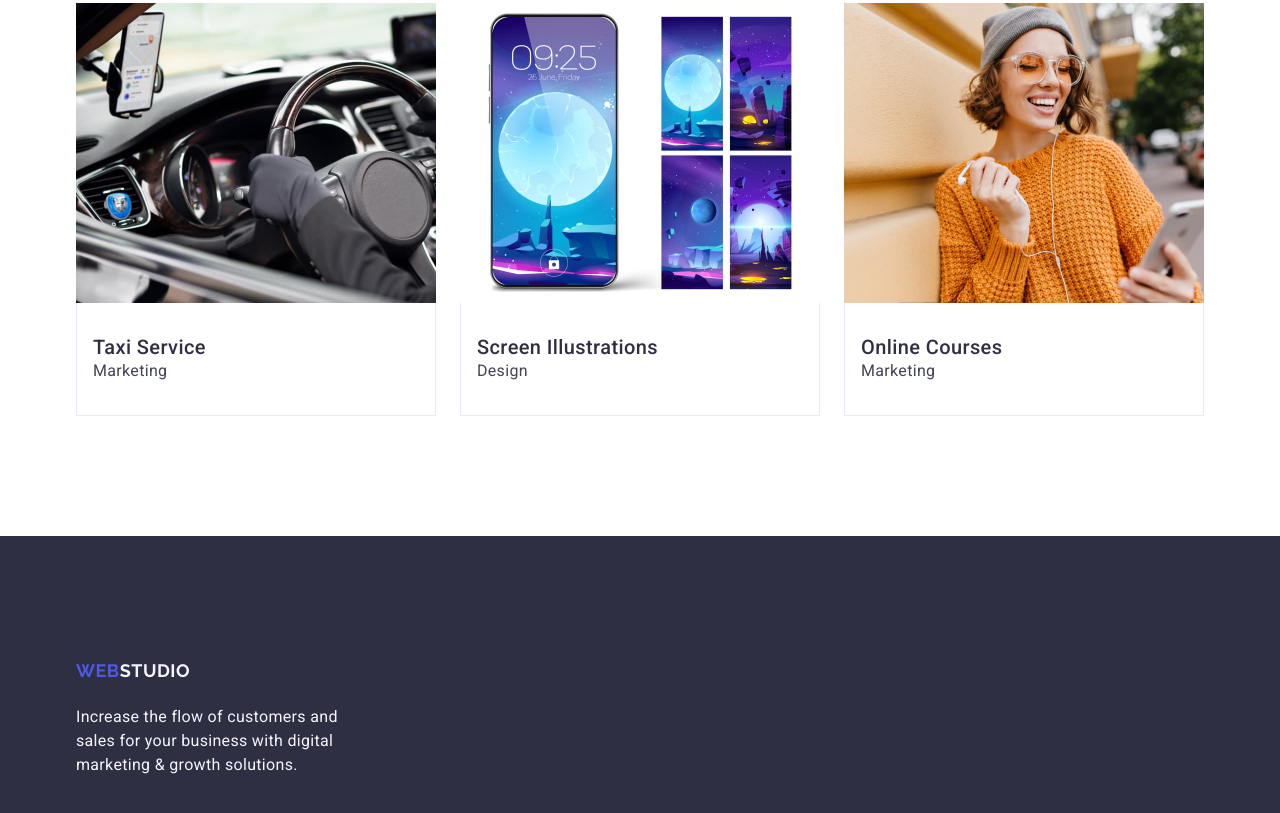
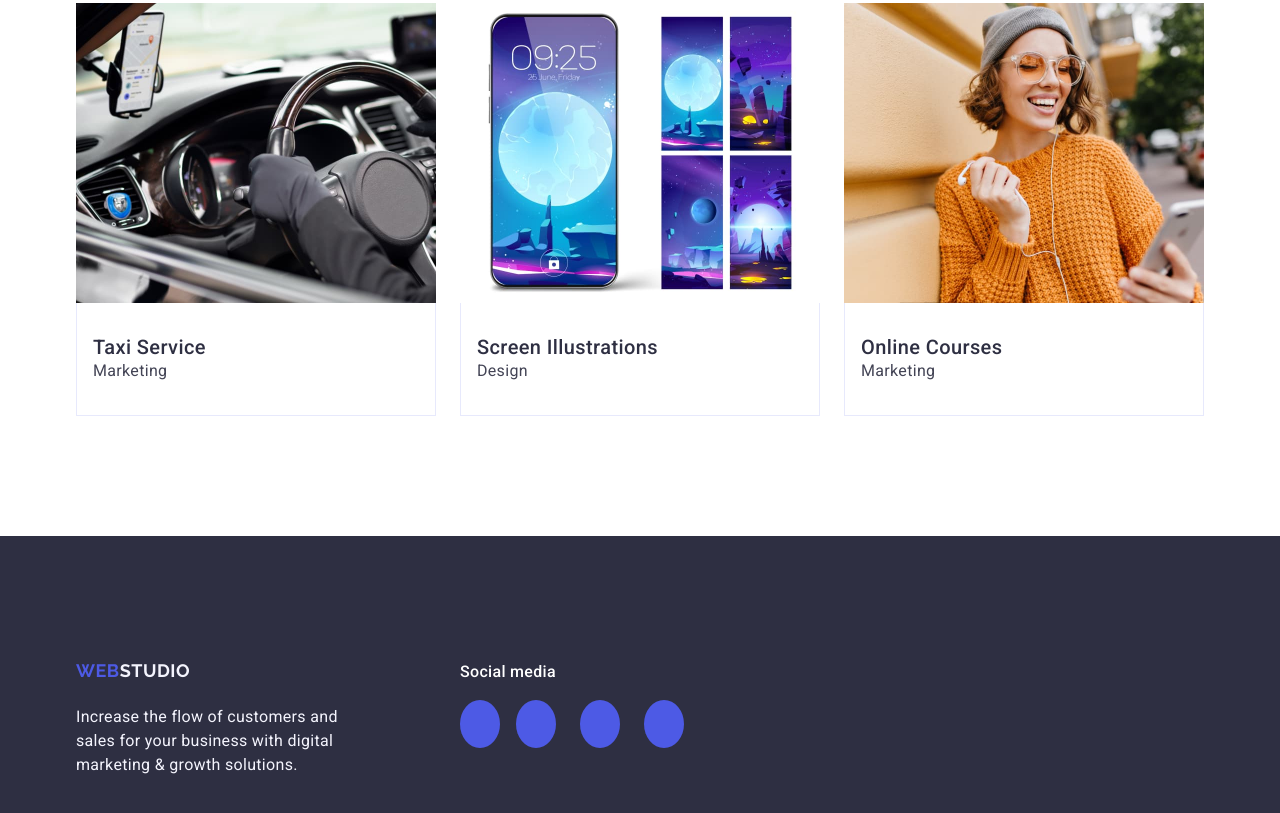
Before and after one commit to nataliatgr/goit-markup-hw-04, a plain HTML site: page index.html in a window 1280 px wide. Shown: the part 2720-3533 px from the top of the page. Drawn offline with nearby package versions, Linux system fonts and the light colour scheme.

Commit message:
updated-15

```diff
--- a/css/styles.css
+++ b/css/styles.css
@@ -447,3 +447,28 @@ h3{
     max-width: 264px;
     margin: 0;
 }
+.footer-container {
+    display: flex;
+    align-items: baseline;
+}
+.footer-logo {
+    margin-right: 120px;
+}
+.footer-social-text {
+    font-weight: 500;
+    font-size: 16px;
+    line-height: 1.5;
+    letter-spacing: 0.02em;
+    color: #FFFFFF;
+    margin-bottom: 16px;
+}
+
+.social-web-list {
+    display: flex;
+    gap: 16px;
+}
+
+.social-web-item {
+    width: 40px;
+    height: 40px;
+}
--- a/index.html
+++ b/index.html
@@ -278,10 +278,37 @@
 </main>
 <!--footer-->
 <footer class="footer-web">
-    <div class="container">
+    <div class="container footer-container">
+        <div class="footer-logo">
     <a href="./index.html" class="link-logotype">Web<span class="acsent-logo">Studio</span></a>
         <p class="footer-text">Increase the flow of customers and sales for your business with digital marketing & growth solutions.</p>
     </div>
+    <div class="footer-social">
+        <p class="footer-social-text">Social media</p>
+<ul class="social-web-list">
+<li class="social-media"><a class="media">
+    <svg class="icon-media" width="24" height="24">
+        <use href="./images/icons/instagram.svg#icon-instagram"></use>
+        </svg></a></li>
+        <ul class="icons-list">
+            <li class="social-media"><a class="media">
+                <svg class="icon-media" width="24" height="24">
+                    <use href="./images/icons/twitter.svg#icon-twitter"></use>
+                    </svg></a></li>
+                    <ul class="icons-list">
+                        <li class="social-media"><a class="media">
+                            <svg class="icon-media" width="24" height="24">
+                                <use href="./images/icons/facebook.svg#icon-facebook"></use>
+                                </svg></a></li>
+                                <ul class="icons-list">
+                                    <li class="social-media"><a class="media">
+                                        <svg class="icon-media" width="24" height="24">
+                                            <use href="./images/icons/linkedin.svg#icon-linkedin"></use>
+                                            </svg></a></li>
+</li>
+</ul>
+    </div>
+</div>
     </footer>
 </body>
 </html>
```
